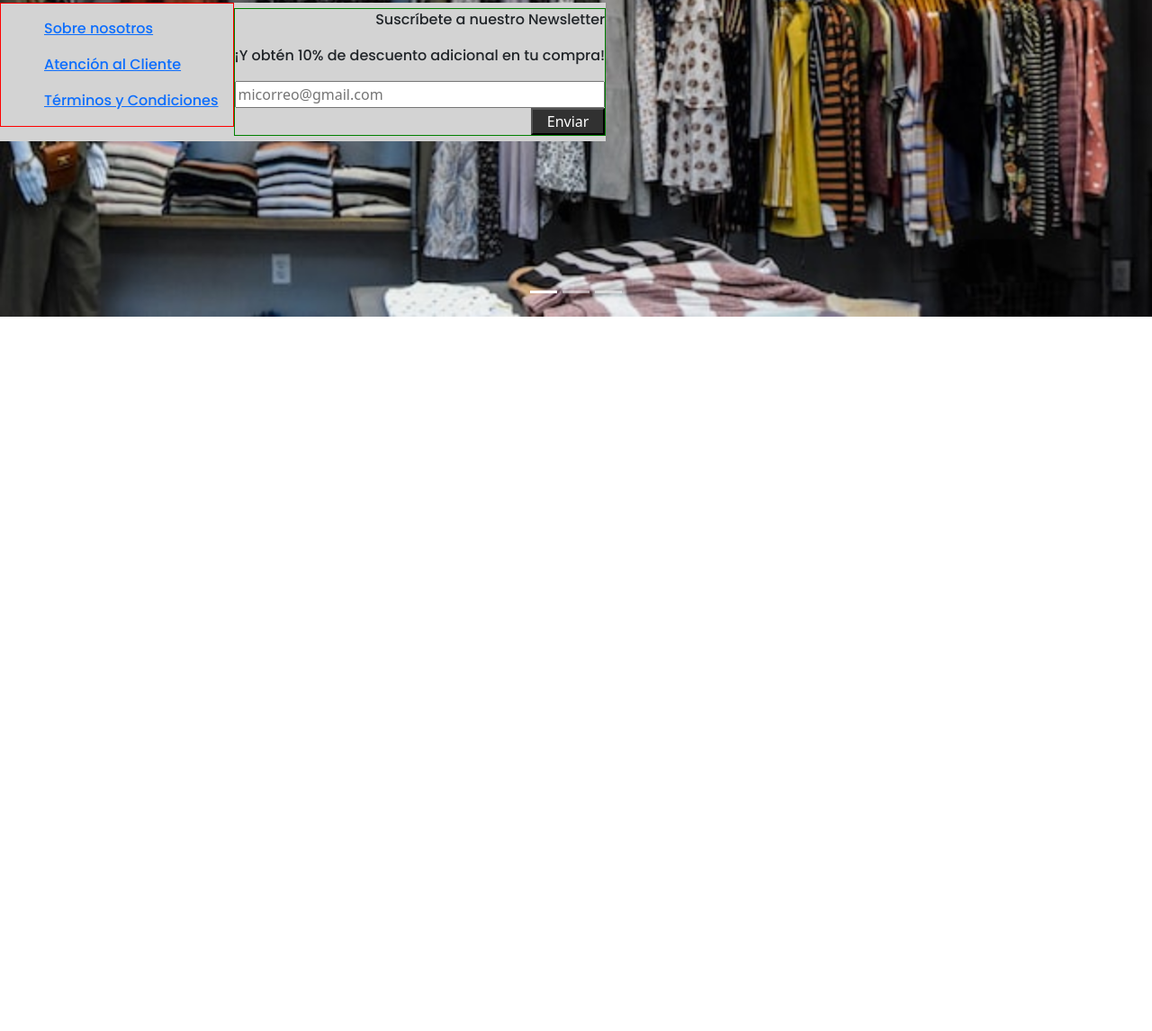
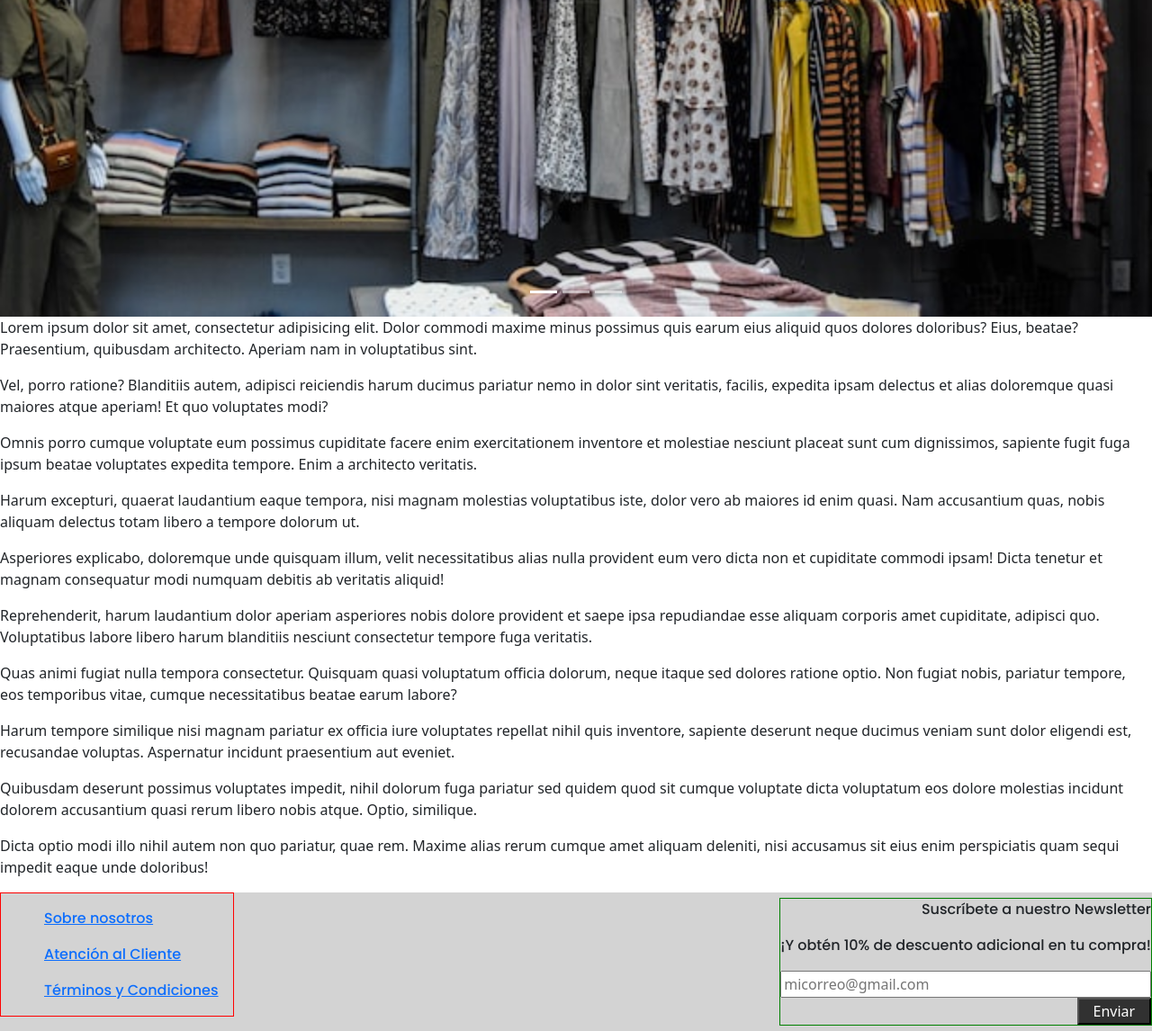
Before and after one commit to wBerenice/el-gancho-proyecto-final, a plain HTML site: page index.html in a window 1280 px wide. Shown: the part 643-1789 px from the top of the page at 90% size. Before the commit the page ends 995 px from the top, so only its background shows below. Drawn offline with nearby package versions, Linux system fonts and the light colour scheme.

Commit message:
commit footer 2.0

```diff
--- a/index.html
+++ b/index.html
@@ -60,6 +60,17 @@
         </button>
       </div>
 
+      <p>Lorem ipsum dolor sit amet, consectetur adipisicing elit. Dolor commodi maxime minus possimus quis earum eius aliquid quos dolores doloribus? Eius, beatae? Praesentium, quibusdam architecto. Aperiam nam in voluptatibus sint.</p>
+      <p>Vel, porro ratione? Blanditiis autem, adipisci reiciendis harum ducimus pariatur nemo in dolor sint veritatis, facilis, expedita ipsam delectus et alias doloremque quasi maiores atque aperiam! Et quo voluptates modi?</p>
+      <p>Omnis porro cumque voluptate eum possimus cupiditate facere enim exercitationem inventore et molestiae nesciunt placeat sunt cum dignissimos, sapiente fugit fuga ipsum beatae voluptates expedita tempore. Enim a architecto veritatis.</p>
+      <p>Harum excepturi, quaerat laudantium eaque tempora, nisi magnam molestias voluptatibus iste, dolor vero ab maiores id enim quasi. Nam accusantium quas, nobis aliquam delectus totam libero a tempore dolorum ut.</p>
+      <p>Asperiores explicabo, doloremque unde quisquam illum, velit necessitatibus alias nulla provident eum vero dicta non et cupiditate commodi ipsam! Dicta tenetur et magnam consequatur modi numquam debitis ab veritatis aliquid!</p>
+      <p>Reprehenderit, harum laudantium dolor aperiam asperiores nobis dolore provident et saepe ipsa repudiandae esse aliquam corporis amet cupiditate, adipisci quo. Voluptatibus labore libero harum blanditiis nesciunt consectetur tempore fuga veritatis.</p>
+      <p>Quas animi fugiat nulla tempora consectetur. Quisquam quasi voluptatum officia dolorum, neque itaque sed dolores ratione optio. Non fugiat nobis, pariatur tempore, eos temporibus vitae, cumque necessitatibus beatae earum labore?</p>
+      <p>Harum tempore similique nisi magnam pariatur ex officia iure voluptates repellat nihil quis inventore, sapiente deserunt neque ducimus veniam sunt dolor eligendi est, recusandae voluptas. Aspernatur incidunt praesentium aut eveniet.</p>
+      <p>Quibusdam deserunt possimus voluptates impedit, nihil dolorum fuga pariatur sed quidem quod sit cumque voluptate dicta voluptatum eos dolore molestias incidunt dolorem accusantium quasi rerum libero nobis atque. Optio, similique.</p>
+      <p>Dicta optio modi illo nihil autem non quo pariatur, quae rem. Maxime alias rerum cumque amet aliquam deleniti, nisi accusamus sit eius enim perspiciatis quam sequi impedit eaque unde doloribus!</p>
+
       <footer>
         <div class="footer-info">
           <ul>
--- a/styles/styles.css
+++ b/styles/styles.css
@@ -98,7 +98,7 @@ footer {
     justify-content: space-between;
     align-items: center;
 
-    position: fixed;
+    position: relative;
     bottom: 0;
     /* width: 100%; */
     /* height: 2.5rem;   */
```
